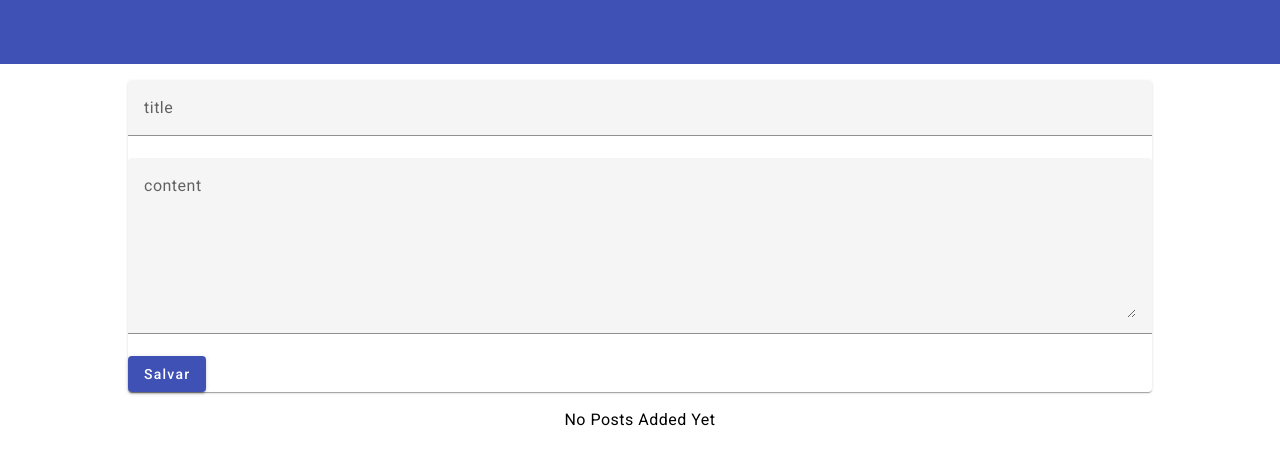
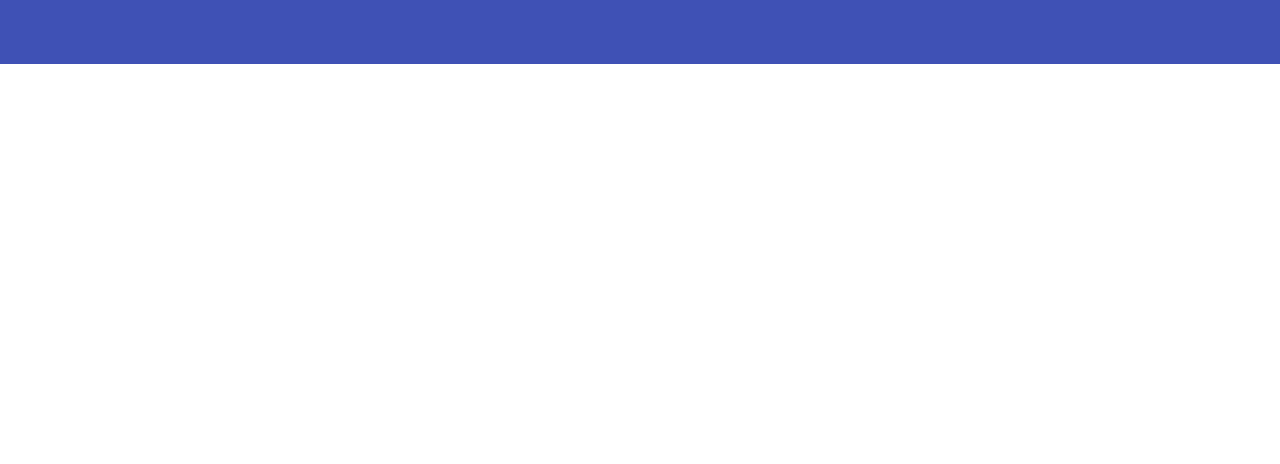
Before and after one commit to EriikSilva/social-media, an Angular app: page / in a window 1280 px wide. Shown: the top 464 px of the page. Built offline with nearby package versions, Linux system fonts and the light colour scheme.

Commit message:
para o router link

```diff
--- a/src/app/app.component.html
+++ b/src/app/app.component.html
@@ -1,6 +1,3 @@
 <app-header></app-header>
 
-<main>
-  <app-post-create></app-post-create>
-  <app-post-list></app-post-list>
-</main>
+<router-outlet></router-outlet>
```
